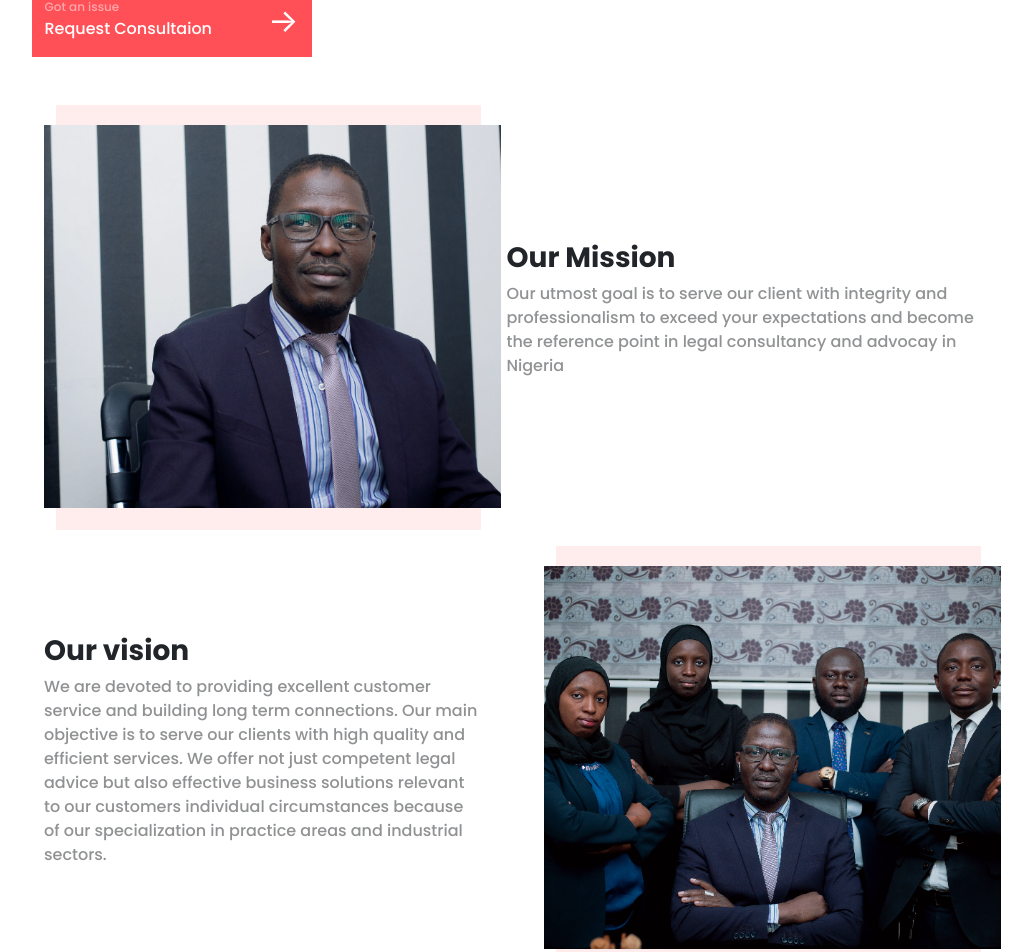
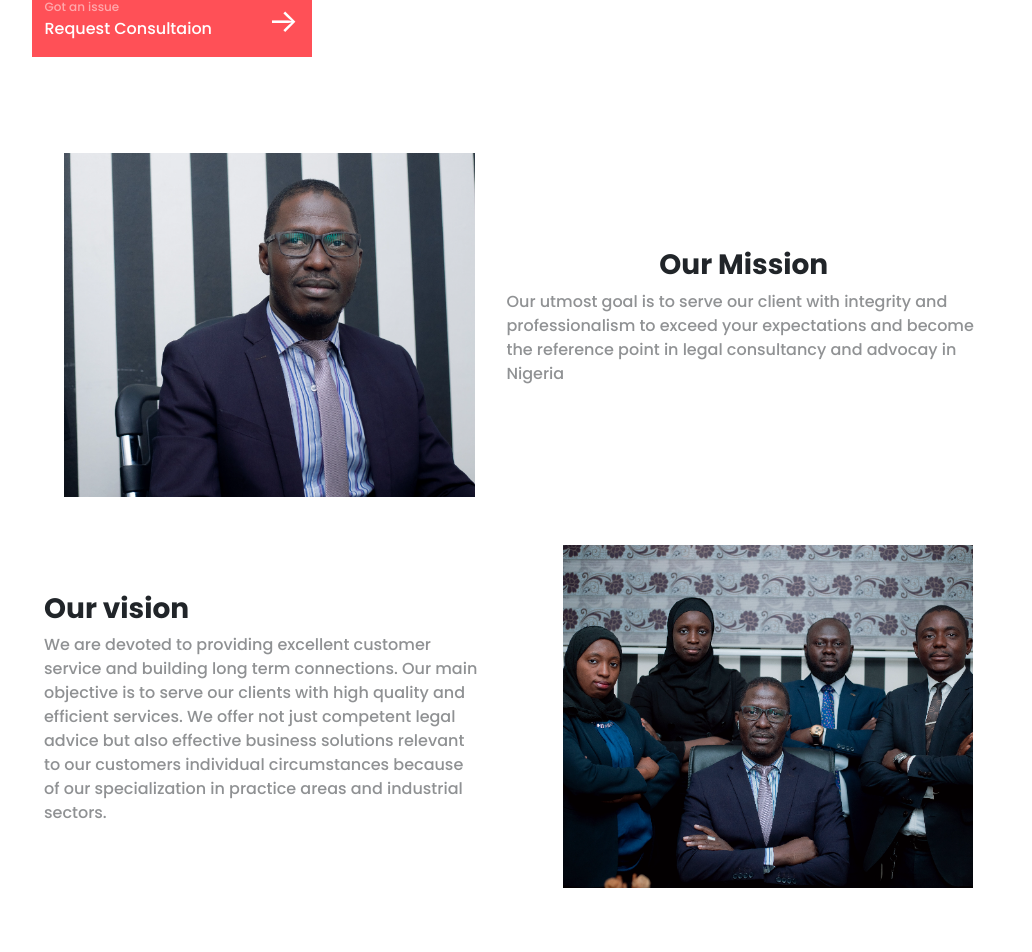
Before and after one commit to adaji025/MegaLaw, a Next.js app: page /about in a window 1280 px wide. Shown: the part 726-1678 px from the top of the page, without its empty margins (98-1130 px from the left). Built offline with nearby package versions, Linux system fonts and the light colour scheme.

Commit message:
readjusted images on about page

```diff
--- a/pages/about/About.module.css
+++ b/pages/about/About.module.css
@@ -3,6 +3,7 @@
     background: url(../../public/img/bg-group.png);
     background-repeat: no-repeat;
     background-size: cover;
+    background-position: center;
     background-color: rgba(0, 0, 0, .5);
 }
 .aboutHero {
@@ -45,7 +46,7 @@
   }
 
   .img_bg {
-    background: var(--mega-law-tomato);
+    /* background: var(--mega-law-tomato); */
     opacity: 0.1;
     width: 425px;
     height: 425px;
@@ -61,12 +62,12 @@
 }
   @media (max-width: 576px) {
     .img {
-        position: absolute;
-        top: 0;
+        /* position: relative;
+        top: 0; */
         margin-top: 20px;
         margin-left: 0px;
         max-width: 100%;
-        /* margin: auto 10px; */
+        margin: auto 10px;
       }
       .img_bg {
         background: var(--mega-law-tomato);
--- a/pages/about/index.js
+++ b/pages/about/index.js
@@ -87,21 +87,21 @@ const About = () => {
       </div>
 
       <div className="container">
-        <div className="row">
+        <div className="row  align-items-center">
           <div className="col-xl-11">
             <div className="container">
-              <div className="row mb-3" data-aos="fade-in">
+              <div className="row my-5" data-aos="fade-in">
                 <div className="col-lg-6 d-flex justify-content-center justify-content-lg-start">
-                  <div className="position-relative ps-lg-5 mb-5 mb-lg-0">
-                    <div className={styles.img_bg}></div>
+                  <div className=" ps-lg-5 mb-5 mb-lg-0">
+                    {/* <div className={styles.img_bg}></div> */}
                     <img
                       src="./img/our-vision.png"
                       alt="megalaw"
-                      className={`img-fluid px-2 ${styles.img}`}
+                      className={`img-fluid px-2`}
                     />
                   </div>
                 </div>
-                <div className="col-lg-6 d-flex flex-column justify-content-center">
+                <div className="col-lg-6 d-flex flex-column justify-content-center align-items-center">
                   <h3 className="poppins-bold">Our Mission</h3>
                   <p className="poppins-medium opacity-50" data-aos="fade-in">
                     Our utmost goal is to serve our client with integrity and
@@ -110,14 +110,14 @@ const About = () => {
                   </p>
                 </div>
               </div>
-              <div className="row" data-aos="fade-in">
+              <div className="row my-5" data-aos="fade-in">
                 <div className="col-lg-6 order-1 order-lg-2 d-flex justify-content-center justify-content-lg-end">
                   <div className="position-relative ps-lg-5 mb-5 mb-lg-0">
-                    <div className={` ${styles.img_bg}`}></div>
+                    {/* <div className={` ${styles.img_bg}`}></div> */}
                     <img
                       src="./img/megalaw-group.png"
                       alt="megalaw"
-                      className={`img-fluid px-2 ${styles.img}`}
+                      className={`img-fluid px-2 `}
                     />
                   </div>
                 </div>
```
